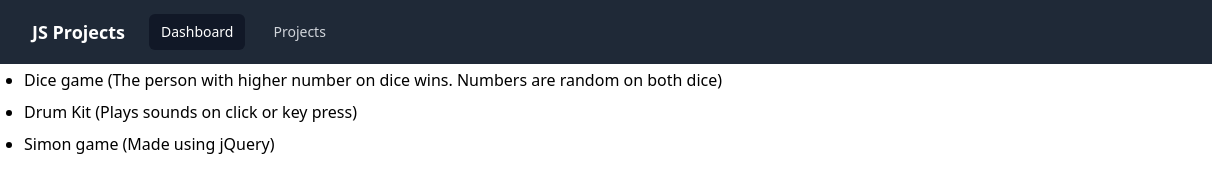
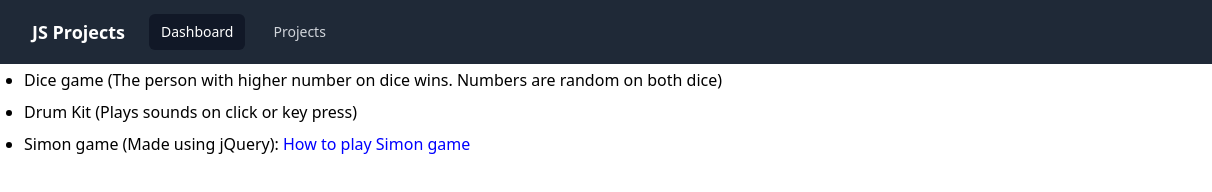
Before and after one commit to devesh-anand/js-projects, a plain HTML site: page index.html in a window 1280 px wide. Shown: the full height of the page, 0-1212 px from the left. Drawn offline with nearby package versions, Linux system fonts and the light colour scheme.

Commit message:
added some documentation in code and removed logs. Also added a tutorial link to play simon game

```diff
--- a/index.html
+++ b/index.html
@@ -129,7 +129,9 @@
       <ul class="list-disc mx-6">
          <li class="py-1"><a href="dice-game/dicee.html">Dice game (The person with higher number on dice wins. Numbers are random on both dice)</a></li>
          <li class="py-1"><a href="drum-kit/index.html">Drum Kit (Plays sounds on click or key press)</a></li>
-         <li class="py-1"><a href="simon-game/index.html">Simon game (Made using jQuery)</a></li>
+         <li class="py-1"><a href="simon-game/index.html">Simon game (Made using jQuery)</a>:
+         <a style="color: blue;" href="https://youtu.be/1Yqj76Q4jJ4?t=8" target="_blank">How to play Simon game</a>
+      </li>
       </ul>
 
    </body>
```
Also changed, not shown: simon-game/game.js (+6 -2 lines), 1 other file.
